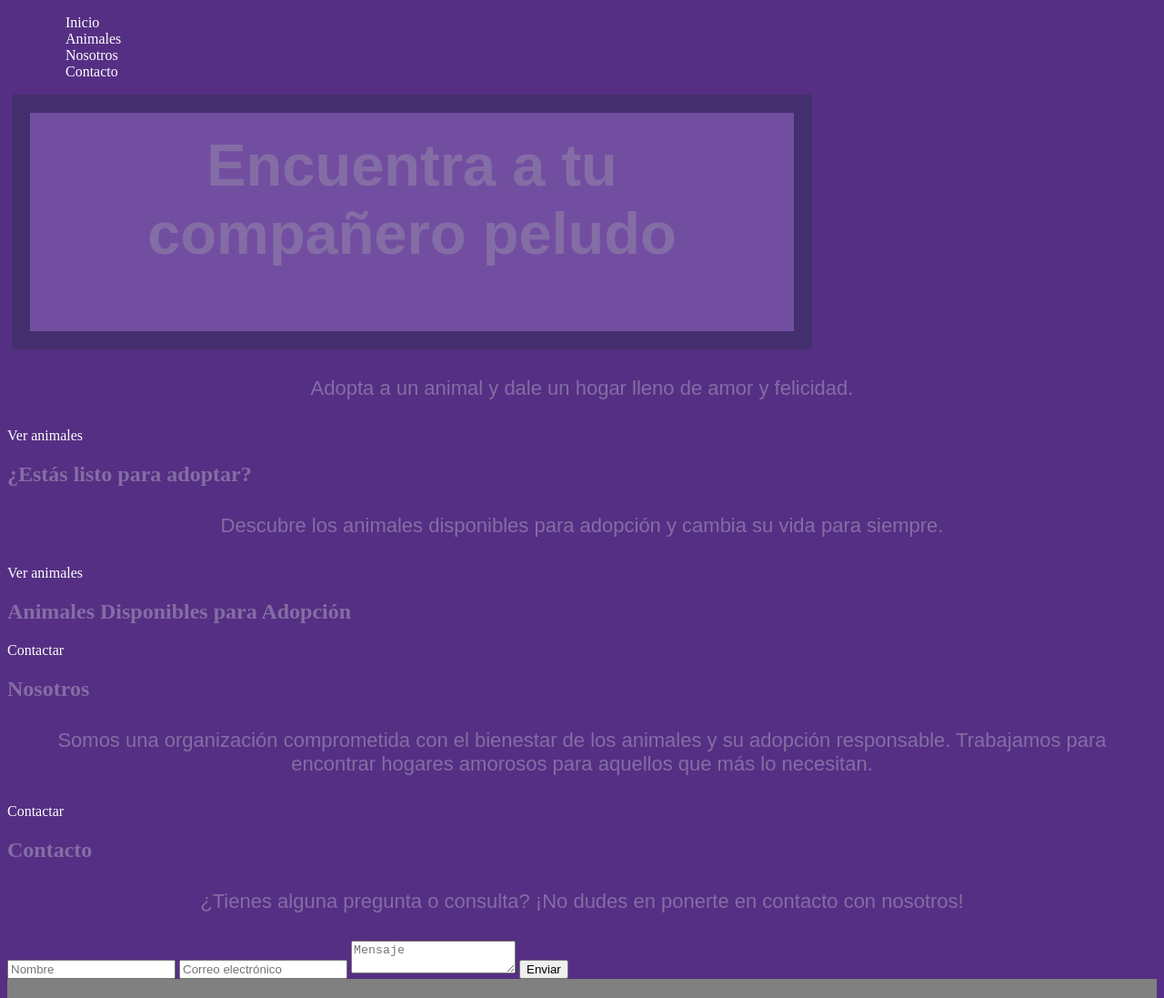
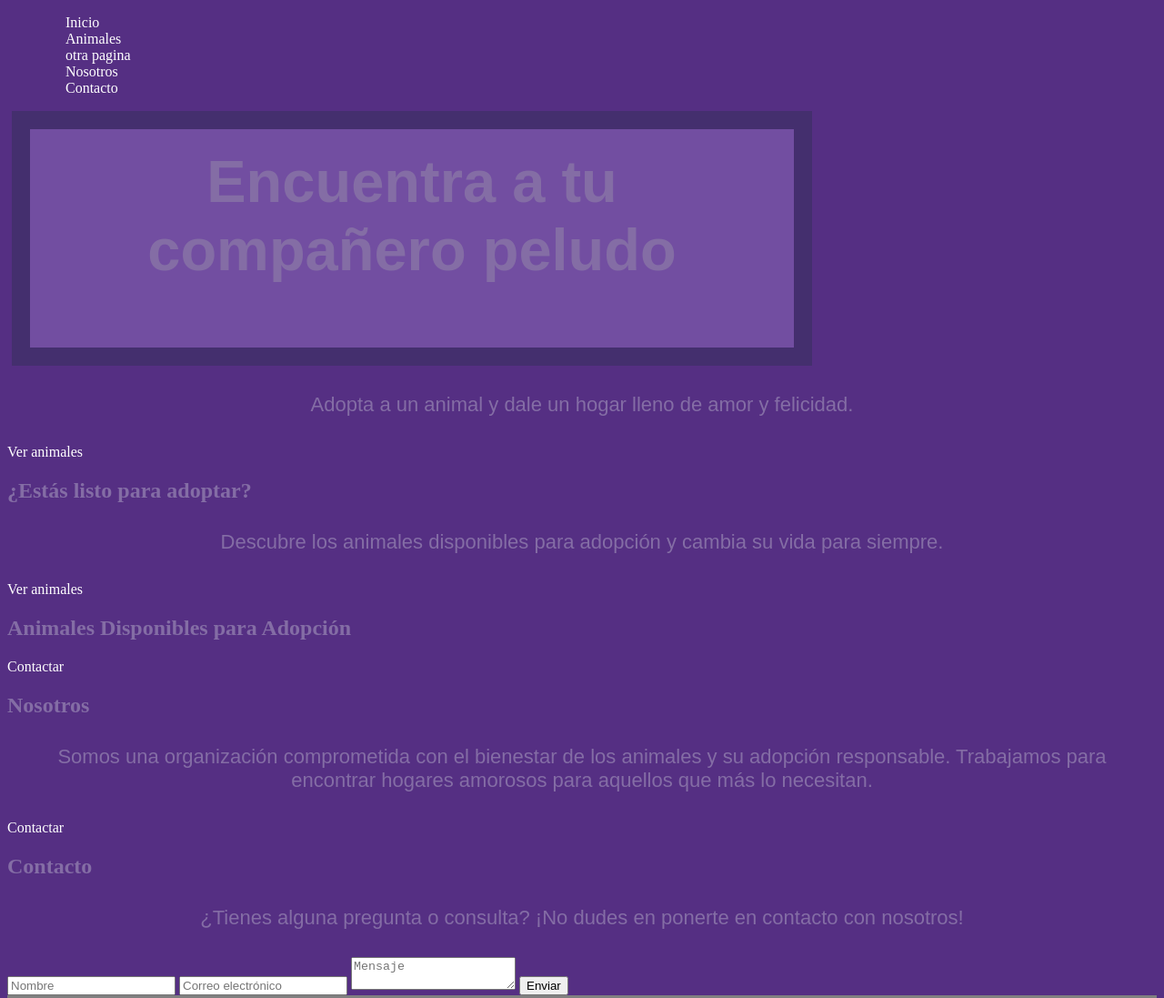
Before and after one commit to MarquitosElMasCapito/mirepositorioremoto, a plain HTML site: page index.html in a window 1280 px wide. Shown: the top 1097 px of the page at 91% size. Drawn offline with Linux system fonts and the light colour scheme.

Commit message:
agregamos una nurva opcion al menu

```diff
--- a/index.html
+++ b/index.html
@@ -10,6 +10,7 @@
       <ul>
         <li><a href="#inicio">Inicio</a></li>
         <li><a href="#animales">Animales</a></li>
+        <li><a href="otra pagina">otra pagina </a></li>
         <li><a href="#nosotros">Nosotros</a></li>
         <li><a href="#contacto">Contacto</a></li>
       </ul>
```
